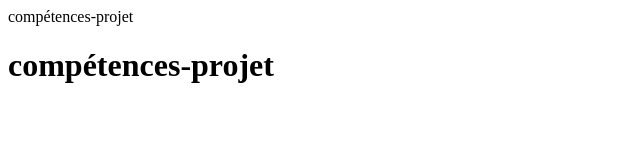
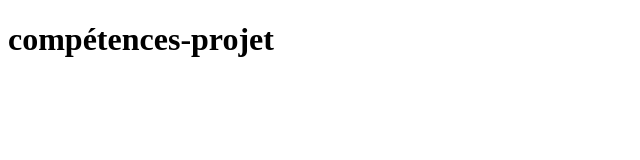
Before and after one commit to tasnimesahli/premier-pas-java-script, a plain HTML site: page Décompteur de compétences Solicode/index.html in a window 1280 px wide. Shown: the whole page, without its empty margins (0-640 px from the left). Drawn offline with Linux system fonts and the light colour scheme.

Commit message:
create un projet

```diff
--- a/Décompteur de compétences Solicode/index.html
+++ b/Décompteur de compétences Solicode/index.html
@@ -2,7 +2,8 @@
 <html lang="fr">
     <html>
     <head>
- <meta charset="UTF-8"
+ <meta charset="UTF-8">
+   <meta name="viewport" content="width=device-width, initial-scale=1.0">
  <title> compétences-projet </title>
     </head>
       <body>
--- a/Décompteur de compétences Solicode/script.js
+++ b/Décompteur de compétences Solicode/script.js
@@ -1,13 +1,14 @@
 function number() {
-    let table=["c1,c3,c1;c2"];
+    let table=["c1","c3","c1","c2"];
     let choisi="c1";
-    let conteur=0;
-    for (let i =0; i<table.length; i++) {
-    if (table[i]===element) {
-        conteur++;
+    let compteur=0;
+    for (let i = 0; i<table.length; i++) {
+    if (table[i]===choisi) {
+        compteur++;
     }
-    }
-   console.log("le nombre totale est" + conteur);
+
+ }
+   console.log("le nombre totale "+choisi +"est" +compteur);
 
 }
-nombre();
+number();
```
